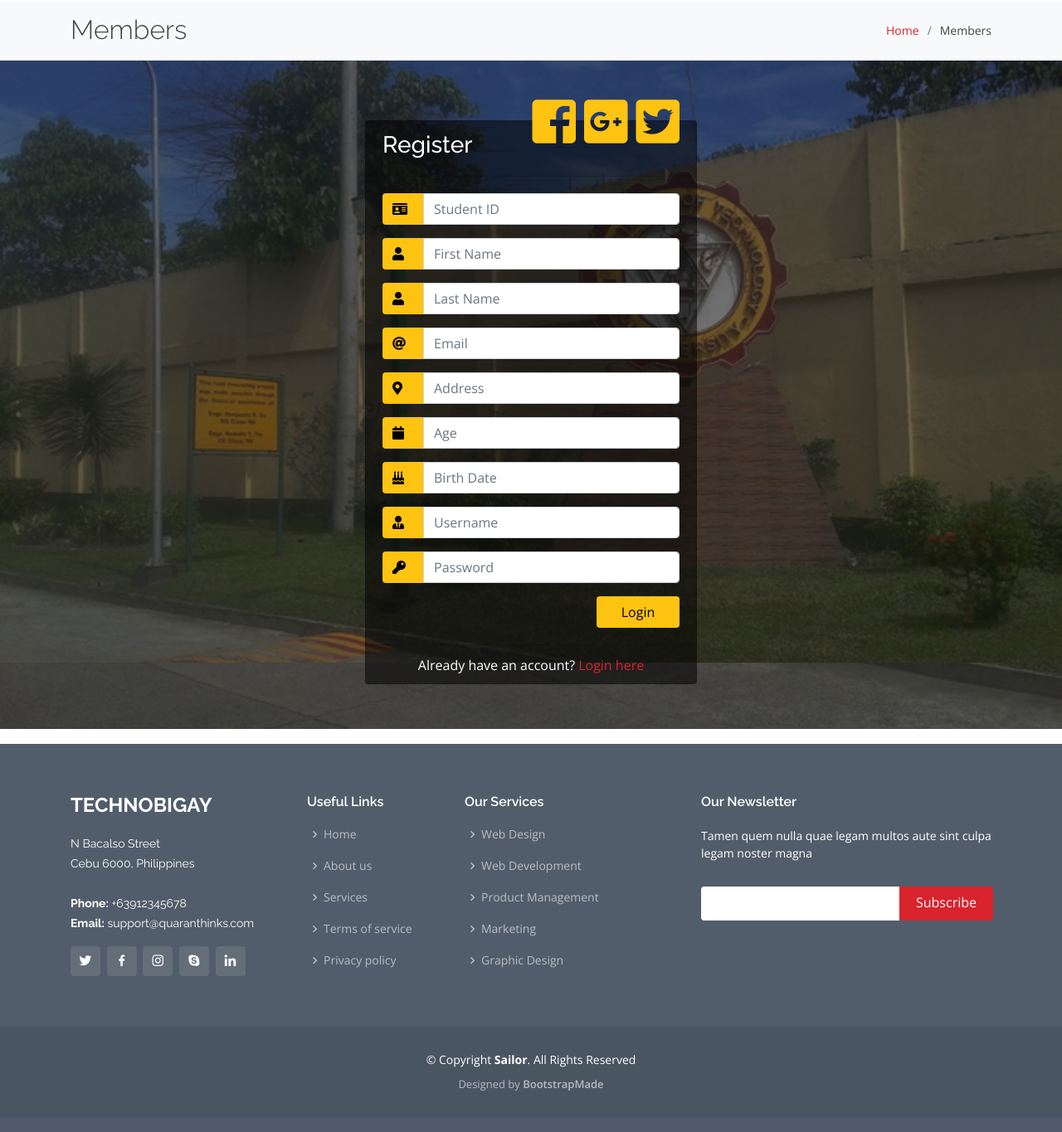
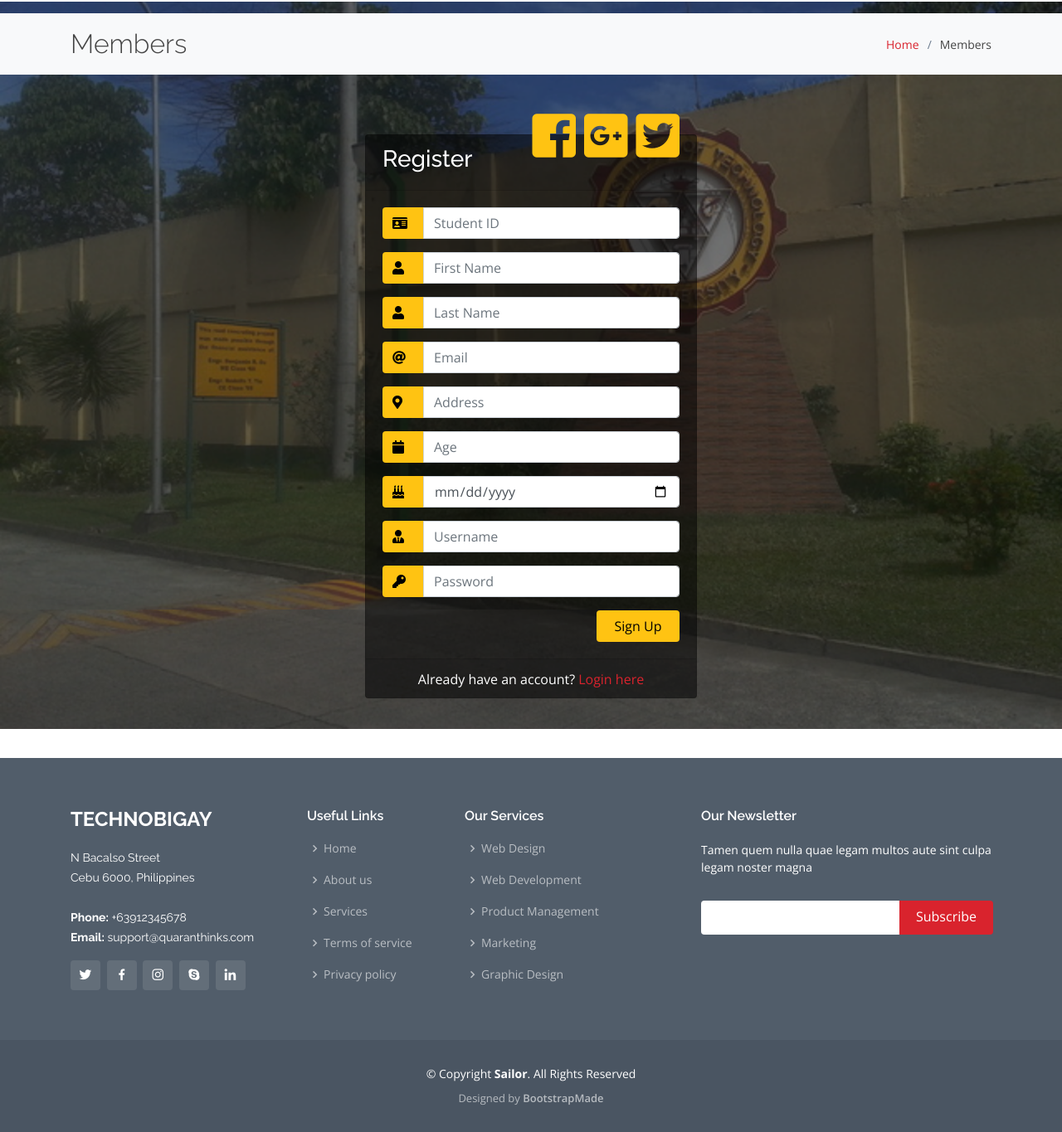
Before and after one commit to WendyChin23/Quaranthinks, a Django app: page /signup in a window 1280 px wide. Shown: the part 81-1446 px from the top of the page at 83% size. Before the commit the page ends 1396 px from the top, so only its background shows below. Run offline with Django 3.2, Linux system fonts and the light colour scheme; some libraries are stand-ins or nearby versions; some web fonts are replaced.

Commit message:
Update signup.html

```diff
--- a/templates/signup.html
+++ b/templates/signup.html
@@ -44,6 +44,11 @@
 </head>
 
 <body>
+  {% block content %}
+
+	<hr/>
+	<form method="POST">
+		{% csrf_token %}
 
   <!-- ======= Header ======= -->
   <header id="header" class="fixed-top d-flex align-items-center">
@@ -106,63 +111,65 @@
 						<div class="input-group-prepend">
 							<span class="input-group-text"><i class="fas fa-id-card"></i></span>
 						</div>
-						<input type="text" class="form-control" placeholder="Student ID">
+						<input type="text" class="form-control" placeholder="Student ID"  id="id-Idn" name="idn">
 					</div>
 					<div class="input-group form-group">
 						<div class="input-group-prepend">
 							<span class="input-group-text"><i class="fas fa-user"></i></span>
 						</div>
-						<input type="text" class="form-control" placeholder="First Name">
+						<input type="text" class="form-control" placeholder="First Name" id="id-fname" name="firstname">
 					</div>
 					<div class="input-group form-group">
 						<div class="input-group-prepend">
 							<span class="input-group-text"><i class="fas fa-user"></i></span>
 						</div>
-						<input type="text" class="form-control" placeholder="Last Name">
+						<input type="text" class="form-control" placeholder="Last Name" id="id-lname" name="lastname">
 					</div>
 					<div class="input-group form-group">
 						<div class="input-group-prepend">
 							<span class="input-group-text"><i class="fas fa-at"></i></span>
 						</div>
-						<input type="text" class="form-control" placeholder="Email">
+						<input type="text" class="form-control" placeholder="Email"  id="id-email" name="email">
 					</div>
 					<div class="input-group form-group">
 						<div class="input-group-prepend">
 							<span class="input-group-text"><i class="fas fa-map-marker-alt"></i></span>
 						</div>
-						<input type="text" class="form-control" placeholder="Address">
+						<input type="text" class="form-control" placeholder="Address"  id="id-Address" name="address">
 					</div>
 					<div class="input-group form-group">
 						<div class="input-group-prepend">
 							<span class="input-group-text"><i class="fas fa-calendar"></i></span>
 						</div>
-						<input type="text" class="form-control" placeholder="Age">
+						<input type="text" class="form-control" placeholder="Age"  id="id-age" name="age">
 					</div>
 					<div class="input-group form-group">
 						<div class="input-group-prepend">
 							<span class="input-group-text"><i class="fas fa-birthday-cake"></i></span>
 						</div>
-						<input type="text" class="form-control" placeholder="Birth Date">
+						<input type="date" class="form-control" placeholder="Birth Date"  id="id-birthdate" name="birthdate">
 					</div>
 					<div class="input-group form-group">
 						<div class="input-group-prepend">
 							<span class="input-group-text"><i class="fas fa-user-tie"></i></span>
 						</div>
-						<input type="text" class="form-control" placeholder="Username">
+						<input type="text" class="form-control" placeholder="Username"  id="id-username" name="username">
 					</div>
 					<div class="input-group form-group">
 						<div class="input-group-prepend">
 							<span class="input-group-text"><i class="fas fa-key"></i></span>
 						</div>
-						<input type="password" class="form-control" placeholder="Password">
+						<input type="password" class="form-control" placeholder="Password"  id="id-password" name="password">
 					</div>
 					<div class="form-group">
-						<input type="submit" value="Login" class="btn float-right login_btn">
+            <div class="text-center"><button class="btn float-right login_btn"  href="{% url 'appdev:members_view' %}" type="submit">Sign Up</button></div>
+
 					</div>
+          {% endblock content %}
 				</form>
 			</div>
 			<div class="card-footer">
-				<div class="d-flex justify-content-center links">
+				<div class="d-flex justify-content-center links" href="{% url 'appdev:members_view' %}">
 					Already have an account?<a href="{% url 'appdev:members_view' %}">Login here</a>
 				</div>
 			</div>
```
